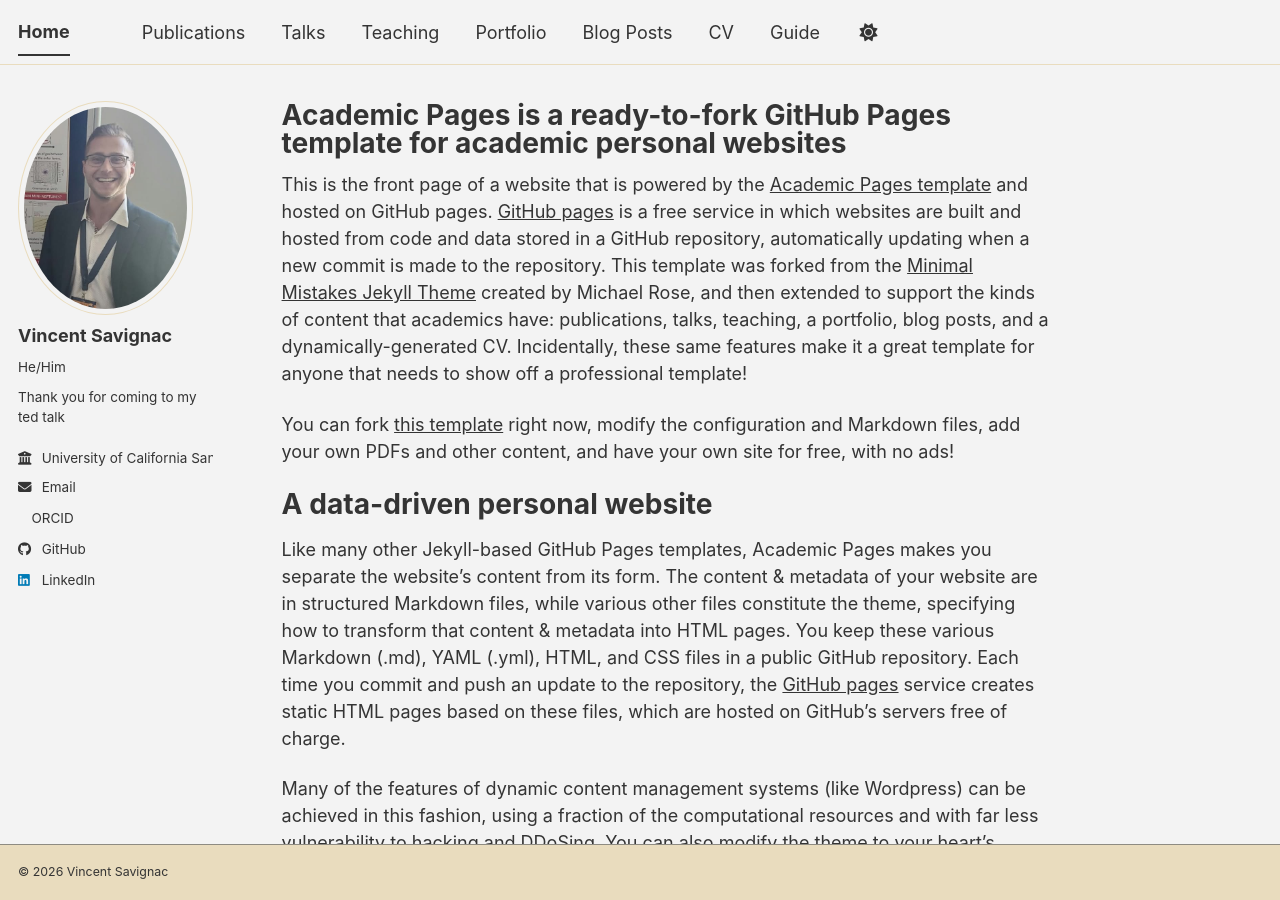
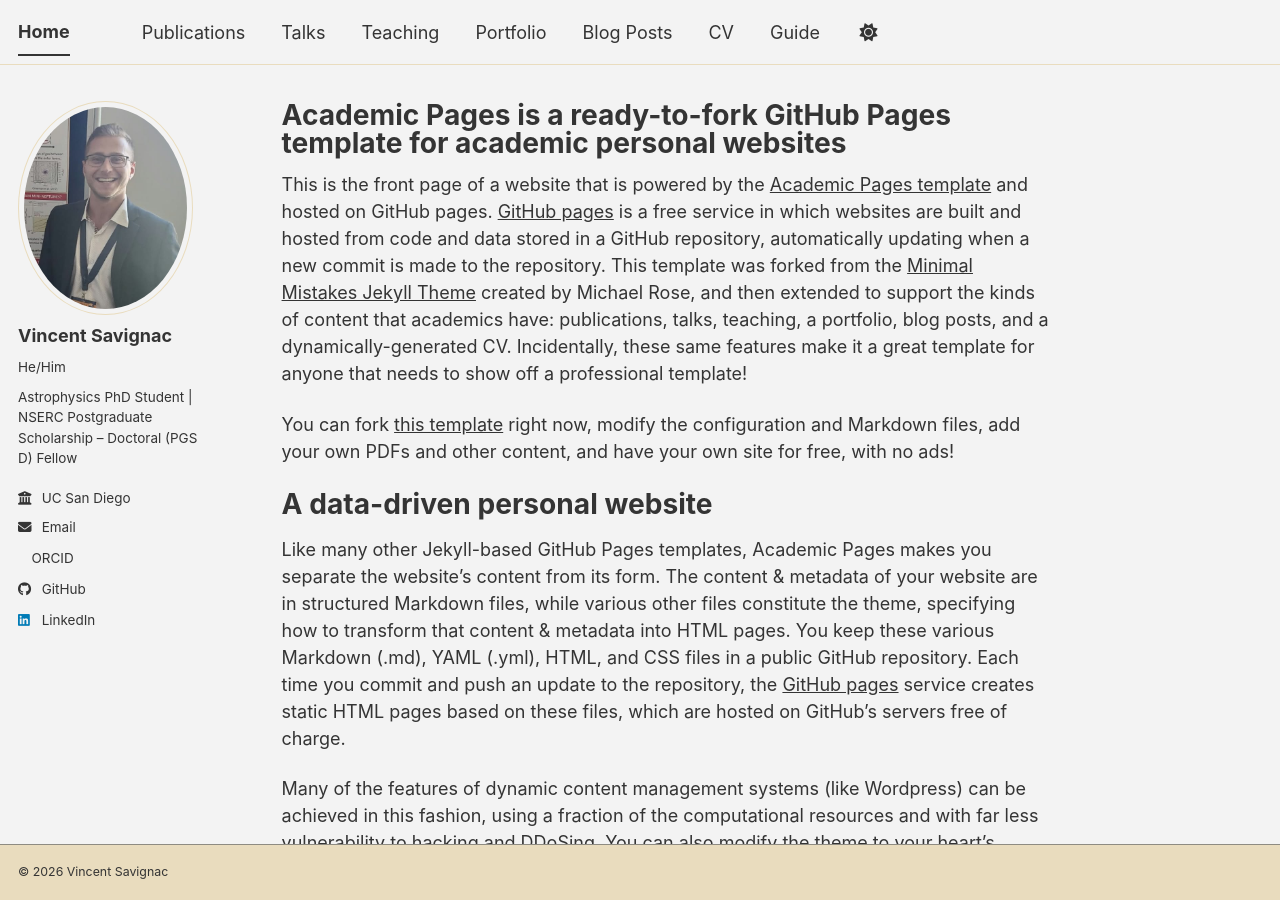
Before and after one commit to vincentsavignac/vincentsavignac.github.io, a Jekyll site: the page built from _pages/about.md, in a window 1280 px wide and 900 px high. Built offline with Jekyll 4.4.1, drawn with Linux system fonts in a browser that asks for light colours; a script bundle is joined from its source files by our own code; a style sheet for code colours, icons or effects is not loaded.

Commit message:
Update bio and employer information in config

```diff
--- a/_config.yml
+++ b/_config.yml
@@ -26,8 +26,8 @@ author:
   avatar           : "Placeholder.png"
   name             : "Vincent Savignac"
   pronouns         : "He/Him"
-  bio              : "Thank you for coming to my ted talk"
-  employer         : "University of California San Diego"
+  bio              : "Astrophysics PhD Student | NSERC Postgraduate Scholarship – Doctoral (PGS D) Fellow"
+  employer         : "UC San Diego"
   uri              : # URL
   email            : "vsavignac@ucsd.edu"
 
```
